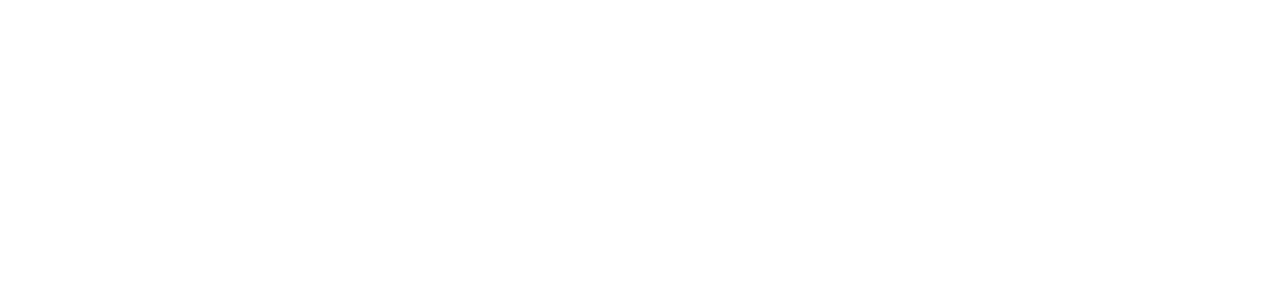
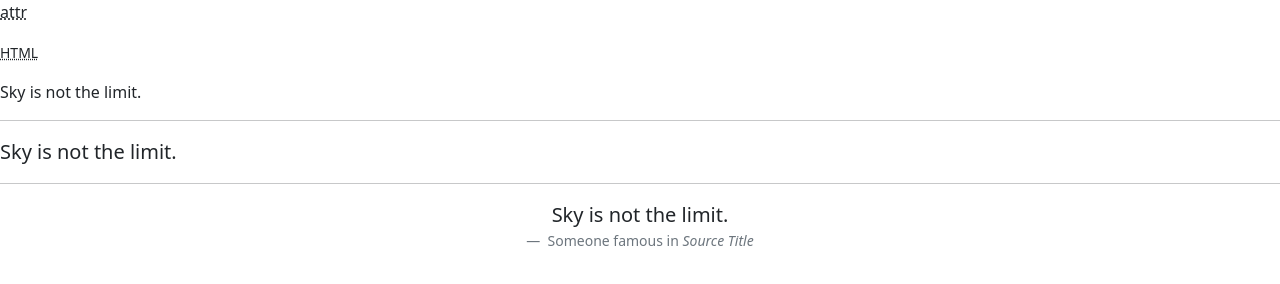
Before and after one commit to LourdenB15/bootstrap-5, a plain HTML site: page Lesson 16/index.html in a window 1280 px wide. Drawn offline with nearby package versions, Linux system fonts and the light colour scheme.

Commit message:
Done Lesson 16

```diff
--- a/Lesson 16/index.html
+++ b/Lesson 16/index.html
@@ -8,13 +8,22 @@
       rel="stylesheet"
       href="https://cdn.jsdelivr.net/npm/bootstrap@5.3.3/dist/css/bootstrap.min.css"
     />
-    <style>
-      .h-10 {
-        height: 10rem;
-      }
-    </style>
   </head>
   <body>
+    <p><abbr title="Attribute">attr</abbr></p>
+    <p>
+      <abbr title="Hypertext Markup Language" class="initialism">HTML</abbr>
+    </p>
+    <blockquote><p>Sky is not the limit.</p></blockquote>
+    <hr />
+    <blockquote class="blockquote"><p>Sky is not the limit.</p></blockquote>
+    <hr />
+    <figure class="text-center">
+      <blockquote class="blockquote">Sky is not the limit.</blockquote>
+      <figcaption class="blockquote-footer">
+        Someone famous in <cite title="Source Title">Source Title</cite>
+      </figcaption>
+    </figure>
     <script src="https://cdn.jsdelivr.net/npm/@popperjs/core@2.11.8/dist/umd/popper.min.js"></script>
     <script src="https://cdn.jsdelivr.net/npm/bootstrap@5.3.3/dist/js/bootstrap.bundle.min.js"></script>
   </body>
```
